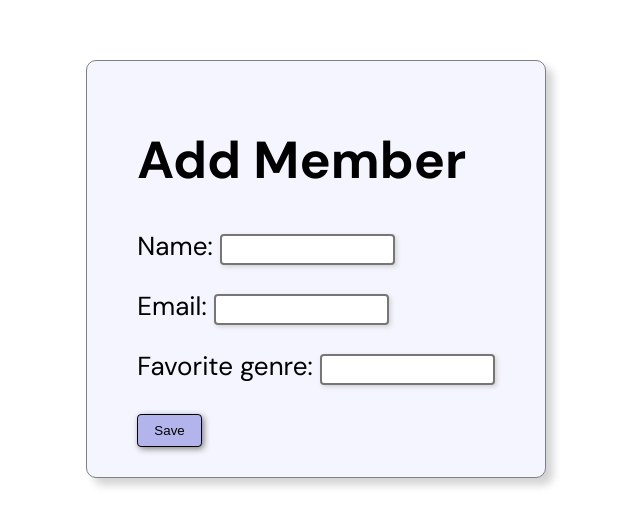
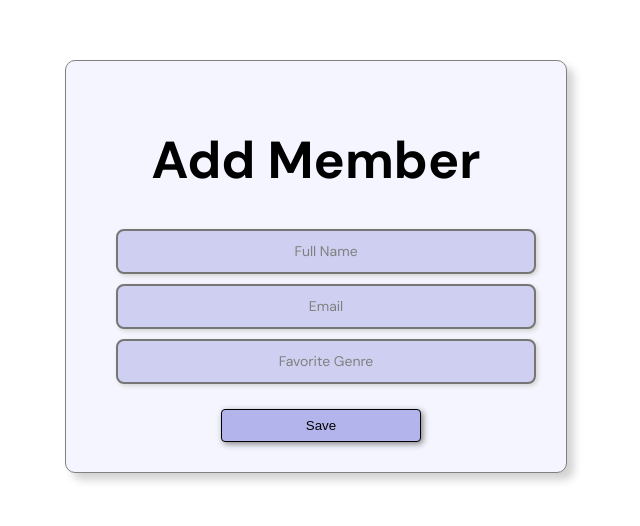
Before and after one commit to snehasund/library-management-system, a Django app: page /add_member/ in a window 1280 px wide. Shown: the part 140-666 px from the top of the page, without its empty margins (324-964 px from the left). Run offline with Django 5.2, Linux system fonts and the light colour scheme; some web fonts are replaced.

Commit message:
styled add member form

```diff
--- a/django_auth/templates/library/add_member.html
+++ b/django_auth/templates/library/add_member.html
@@ -1,5 +1,3 @@
-<!-- templates/library/member_form.html -->
-
 <!DOCTYPE html>
 <html lang="en">
 
@@ -8,12 +6,8 @@
     <title>Add Member</title>
     <link rel="preconnect" href="https://fonts.googleapis.com">
     <link rel="preconnect" href="https://fonts.gstatic.com" crossorigin>
-    <link
-        href="https://fonts.googleapis.com/css2?family=Playfair+Display:ital,wght@0,400..900;1,400..900&family=Raleway:ital,wght@0,100..900;1,100..900&display=swap"
-        rel="stylesheet">
-    <link
-        href="https://fonts.googleapis.com/css2?family=DM+Sans:ital,opsz,wght@0,9..40,100..1000;1,9..40,100..1000&family=Raleway:ital,wght@0,100..900;1,100..900&display=swap"
-        rel="stylesheet">
+    <link href="https://fonts.googleapis.com/css2?family=Playfair+Display:ital,wght@0,400..900;1,400..900&family=Raleway:ital,wght@0,100..900;1,100..900&display=swap" rel="stylesheet">
+    <link href="https://fonts.googleapis.com/css2?family=DM+Sans:ital,opsz,wght@0,9..40,100..1000;1,9..40,100..1000&family=Raleway:ital,wght@0,100..900;1,100..900&display=swap" rel="stylesheet">
     <style>
         #banner {
             background-color: rgb(207, 207, 241);
@@ -41,19 +35,10 @@
             margin-top: 35px;
         }
 
-        select {
-            filter: drop-shadow(2px 2px 2px lightgray);
-            height: 25px;
-            margin-bottom: -5px;
-            border-radius: 4px;
-            border-style: solid;
-            border-color: gray;
-            border-width: 2px;
-        }
-
         input::placeholder {
             font-family: "DM Sans";
             font-size: 14px;
+            color: gray; /* Placeholder text color */
         }
 
         input {
@@ -64,6 +49,8 @@
             margin-bottom: -5px;
             border-radius: 4px;
             border-style: solid;
+            padding: 8px;
+            width: 100%;
         }
 
         button {
@@ -75,6 +62,7 @@
             cursor: pointer;
             background-color: rgb(180, 180, 236);
             color: black;
+            width: 100%;
         }
 
         button:hover {
@@ -96,6 +84,7 @@
             padding: 30px 50px;
             margin-top: 60px;
             background-color: rgb(245, 245, 255);
+            width: 400px; /* Set width to prevent stretching */
         }
 
         body {
@@ -120,11 +109,17 @@
     </header>
     <div id="outer">
         <div id="card">
-            <h1>Add Member</h1>
+            <h1 style="text-align: center;">Add Member</h1>
             <form method="post" enctype="multipart/form-data">
                 {% csrf_token %}
-                {{ form.as_p }}
-                <button type="submit">Save</button>
+                <input type="text" name="name" placeholder="Full Name" required style="background-color: rgb(207, 207, 241); text-align: center; border-radius: 8px; margin-bottom: 10px;">
+                <input type="text" name="email" placeholder="Email" required style="background-color: rgb(207, 207, 241); text-align: center; border-radius: 8px; margin-bottom: 10px;">
+                <input type="text" name="genre" placeholder="Favorite Genre" required style="background-color: rgb(207, 207, 241); text-align: center; border-radius: 8px; margin-bottom: 20px;">
+
+                <button type="submit" style="width: 50%; margin-left: 105px;">Save</button>
             </form>
-        </body>
-        </html>
+        </div>
+    </div>
+</body>
+
+</html>
```
Also changed, not shown: django_auth/db.sqlite3.
